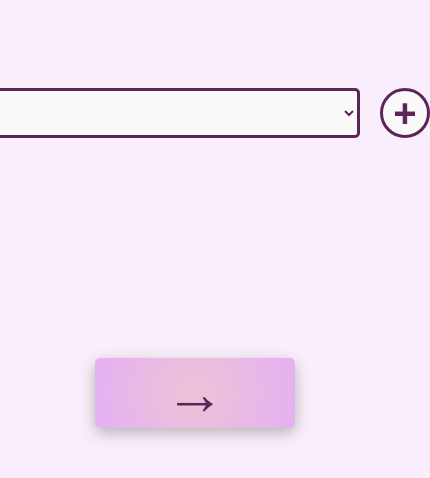
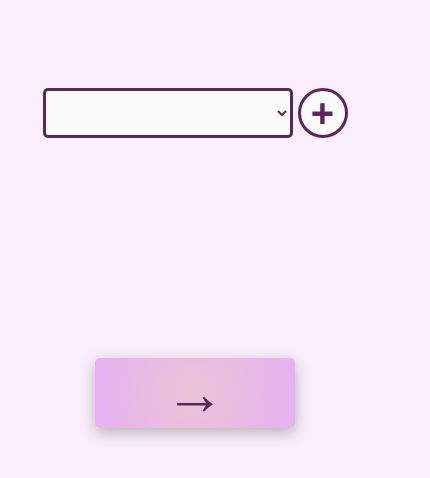
Before and after one commit to Nicoleta-Bors/Food_Engine, a plain HTML site: page pages/products/products.html in a window 390 px wide. Shown: the part 306-784 px from the top of the page, 430 px wide, since content can reach past the window. Drawn offline with Linux system fonts and the light colour scheme.

Commit message:
This is 99% the last commit

```diff
--- a/pages/products/products.css
+++ b/pages/products/products.css
@@ -49,3 +49,17 @@
   border: none;
   font-size: 60px;
 }
+
+@media only screen and (max-width: 500px) {
+  .product-input {
+    width: 300px;
+    margin-right: 5px;
+  }
+}
+
+@media only screen and (max-width: 400px) {
+  .product-input {
+    width: 250px;
+    margin-right: 5px;
+  }
+}
```
